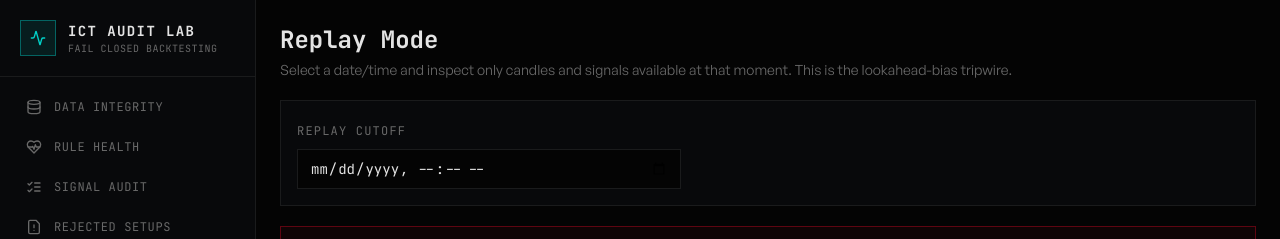
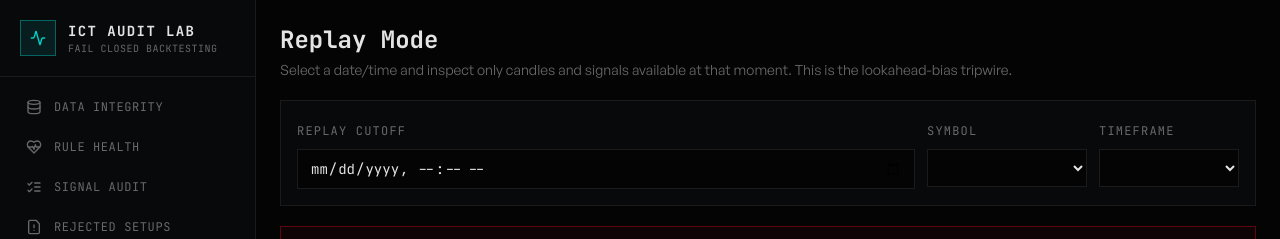
Before and after one commit to terrybrutus/Fxify-backtesting, a React (Vite) app in the folder src/frontend/: page /replay in a window 1280 px wide. Shown: the top 239 px of the page. Built offline with nearby package versions, Linux system fonts and the light colour scheme; what @caffeineai/core-infrastructure would draw is missing.

Commit message:
Fix audit health and replay filtering
Treat invalid CSV rows as non-fatal integrity warnings, align rule health checks with symbol-separated calculations, and add symbol/timeframe filtering to replay and rejected setup views.

```diff
--- a/src/frontend/src/lib/strategyEngine.ts
+++ b/src/frontend/src/lib/strategyEngine.ts
@@ -176,6 +176,7 @@ export function buildIntegrityReport(
     timeframes.includes(Timeframe.H1) && timeframes.includes(Timeframe.Daily);
   const requiredFieldsPresent = missingColumns.length === 0;
   const blockers: string[] = [];
+  const warnings: string[] = [];
   if (candles.length === 0) blockers.push("No real candle data loaded.");
   if (!requiredFieldsPresent)
     blockers.push(
@@ -184,7 +185,7 @@ export function buildIntegrityReport(
   if (!hasRequiredTimeframes)
     blockers.push("Minimum viable test requires both 1H and 1D candles.");
   if (invalidRows > 0)
-    blockers.push(`${invalidRows} row(s) were rejected during CSV validation.`);
+    warnings.push(`${invalidRows} row(s) were rejected during CSV validation.`);
   if (duplicateCandles > 0)
     blockers.push(`${duplicateCandles} duplicate candle timestamp(s) found.`);
 
@@ -208,6 +209,7 @@ export function buildIntegrityReport(
       hasRequiredTimeframes &&
       duplicateCandles === 0,
     blockers,
+    warnings,
   };
 }
 
@@ -366,7 +368,13 @@ export function deriveSundayLevels(candles: Candle[]): SundayLevel[] {
       date.getUTCMonth(),
       date.getUTCDate(),
     );
-    if (levels.some((level) => Number(level.weekTimestamp) === weekKey))
+    if (
+      levels.some(
+        (level) =>
+          level.symbol === candle.symbol &&
+          Number(level.weekTimestamp) === weekKey,
+      )
+    )
       continue;
     const sundayCandles = h1.filter((item) => {
       const itemDate = new Date(ms(item));
@@ -794,8 +802,21 @@ export function runHealthChecks(
   integrity: DataIntegrityReport,
 ): RuleHealthCheck[] {
   const fixture = [1, 2, 3, 4, 5, 6, 7];
-  const h1 = byTimeframe(candles, Timeframe.H1);
-  const fvgs = detectFvgs(h1);
+  const symbols = [...new Set(candles.map((candle) => candle.symbol))];
+  const h1Groups = symbols.map((symbol) =>
+    byTimeframe(bySymbol(candles, symbol), Timeframe.H1),
+  );
+  const h1 = h1Groups.flat();
+  const fvgCount = h1Groups.reduce(
+    (sum, group) => sum + detectFvgs(group).length,
+    0,
+  );
+  const hardGatePasses =
+    integrity.mode === "real" &&
+    candles.length > 0 &&
+    integrity.requiredFieldsPresent &&
+    integrity.hasRequiredTimeframes &&
+    integrity.duplicateCandles === 0;
   return [
     {
       name: "Mock-data rejection",
@@ -829,8 +850,8 @@ export function runHealthChecks(
     },
     {
       name: "FVG detection",
-      passed: h1.length < 3 || Array.isArray(fvgs),
-      detail: `${fvgs.length} FVG zone(s) detected from imported 1H data.`,
+      passed: h1.length < 3 || fvgCount >= 0,
+      detail: `${fvgCount} FVG zone(s) detected from symbol-separated 1H data.`,
     },
     {
       name: "Sunday levels",
@@ -853,9 +874,10 @@ export function runHealthChecks(
     },
     {
       name: "Fail closed",
-      passed: !integrity.canRunBacktest || integrity.blockers.length === 0,
-      detail:
-        "Results are refused whenever required data/settings are missing.",
+      passed: integrity.canRunBacktest === hardGatePasses,
+      detail: integrity.canRunBacktest
+        ? "Integrity gate opened only after real data, required columns, and 1H plus 1D candles were present."
+        : "Integrity gate stays closed while required data, columns, or timeframes are missing.",
     },
   ];
 }
--- a/src/frontend/src/pages/RejectedSetupsPage.tsx
+++ b/src/frontend/src/pages/RejectedSetupsPage.tsx
@@ -1,12 +1,43 @@
 import { useStrategyWorkspace } from "@/hooks/useStrategyWorkspace";
+import { Timeframe } from "@/types/strategy";
 import { FileWarning } from "lucide-react";
+import { useMemo, useState } from "react";
 
 export default function RejectedSetupsPage() {
   const { run } = useStrategyWorkspace();
-  const rejected = run.rejectedSignals.slice(0, 100);
+  const symbols = useMemo(
+    () =>
+      [...new Set(run.rejectedSignals.map((signal) => signal.symbol))].sort(),
+    [run.rejectedSignals],
+  );
+  const [selectedSymbol, setSelectedSymbol] = useState("all");
+  const [selectedTimeframe, setSelectedTimeframe] = useState("all");
+  const timeframes = useMemo(
+    () =>
+      [...new Set(run.rejectedSignals.map((signal) => signal.timeframe))].sort(
+        (a, b) =>
+          Object.values(Timeframe).indexOf(a) -
+          Object.values(Timeframe).indexOf(b),
+      ),
+    [run.rejectedSignals],
+  );
+  const rejected = useMemo(
+    () =>
+      run.rejectedSignals
+        .filter(
+          (signal) =>
+            (selectedSymbol === "all" || signal.symbol === selectedSymbol) &&
+            (selectedTimeframe === "all" ||
+              signal.timeframe === selectedTimeframe),
+        )
+        .sort((a, b) => b.timestamp - a.timestamp)
+        .slice(0, 100),
+    [run.rejectedSignals, selectedSymbol, selectedTimeframe],
+  );
 
   return (
     <div className="space-y-5 p-4 md:p-6" data-ocid="rejected.page">
+      <div className="flex flex-col gap-3 md:flex-row md:items-end md:justify-between">
         <div>
           <h1 className="font-display text-2xl font-bold">Rejected Setups</h1>
           <p className="mt-1 max-w-3xl text-sm text-muted-foreground">
@@ -15,6 +46,33 @@ export default function RejectedSetupsPage() {
             missing confluence.
           </p>
         </div>
+        <div className="flex gap-2">
+          <select
+            className="border border-border bg-background px-3 py-2 font-mono text-xs"
+            value={selectedSymbol}
+            onChange={(event) => setSelectedSymbol(event.target.value)}
+          >
+            <option value="all">All symbols</option>
+            {symbols.map((symbol) => (
+              <option key={symbol} value={symbol}>
+                {symbol}
+              </option>
+            ))}
+          </select>
+          <select
+            className="border border-border bg-background px-3 py-2 font-mono text-xs"
+            value={selectedTimeframe}
+            onChange={(event) => setSelectedTimeframe(event.target.value)}
+          >
+            <option value="all">All TFs</option>
+            {timeframes.map((timeframe) => (
+              <option key={timeframe} value={timeframe}>
+                {timeframe}
+              </option>
+            ))}
+          </select>
+        </div>
+      </div>
       {!run.integrity.canRunBacktest ? (
         <div className="border border-destructive/40 bg-destructive/5 p-6 text-sm text-muted-foreground">
           Rejected setup logs are unavailable until real 1H and 1D data is
@@ -22,38 +80,41 @@ export default function RejectedSetupsPage() {
         </div>
       ) : rejected.length === 0 ? (
         <div className="border border-border bg-card p-6 text-sm text-muted-foreground">
-          No rejected candidates were logged with the current data and threshold.
+          No rejected candidates matched the current filters.
         </div>
       ) : (
         <div className="overflow-x-auto border border-border bg-card">
-          <table className="w-full min-w-[900px] text-left font-mono text-xs">
+          <table className="w-full min-w-[980px] text-left font-mono text-xs">
             <thead className="border-b border-border bg-muted/30 text-muted-foreground">
               <tr>
                 <th className="px-3 py-2">Time</th>
                 <th className="px-3 py-2">Symbol</th>
+                <th className="px-3 py-2">TF</th>
                 <th className="px-3 py-2">Score</th>
                 <th className="px-3 py-2">Market</th>
-                <th className="px-3 py-2">Missing / Blockers</th>
+                <th className="px-3 py-2">Rejected Because</th>
               </tr>
             </thead>
             <tbody>
               {rejected.map((signal) => {
                 const missing = signal.reasons
                   .filter((reason) => !reason.passed)
-                  .map((reason) => reason.label);
+                  .map((reason) => `Missing: ${reason.label}`);
                 const blockers = signal.blockers
                   .filter((blocker) => blocker.passed)
-                  .map((blocker) => blocker.label);
+                  .map((blocker) => `Blocked: ${blocker.label}`);
                 return (
                   <tr key={signal.id} className="border-b border-border/50">
                     <td className="px-3 py-2">
                       {new Date(signal.timestamp).toISOString()}
                     </td>
                     <td className="px-3 py-2">{signal.symbol}</td>
+                    <td className="px-3 py-2">{signal.timeframe}</td>
                     <td className="px-3 py-2">{signal.score}/7</td>
                     <td className="px-3 py-2">{signal.marketState}</td>
                     <td className="px-3 py-2 text-muted-foreground">
-                      {[...blockers, ...missing].join("; ") || "No reason captured"}
+                      {[...blockers, ...missing].join("; ") ||
+                        "No reason captured"}
                     </td>
                   </tr>
                 );
@@ -64,8 +125,8 @@ export default function RejectedSetupsPage() {
       )}
       <div className="flex items-center gap-2 text-xs text-muted-foreground">
         <FileWarning className="h-4 w-4 text-primary" />
-        Showing the first 100 rejected candidates for scanability; export JSON
-        for the complete log.
+        Showing the latest 100 rejected candidates for the selected filters;
+        export JSON for the complete log.
       </div>
     </div>
   );
--- a/src/frontend/src/pages/ReplayPage.tsx
+++ b/src/frontend/src/pages/ReplayPage.tsx
@@ -1,29 +1,75 @@
 import { useStrategyWorkspace } from "@/hooks/useStrategyWorkspace";
 import { Timeframe } from "@/types/strategy";
 import { RotateCcw } from "lucide-react";
-import { useMemo, useState } from "react";
+import { useEffect, useMemo, useState } from "react";
+
+const TIMEFRAME_ORDER = [
+  Timeframe.M1,
+  Timeframe.M5,
+  Timeframe.M15,
+  Timeframe.H1,
+  Timeframe.H4,
+  Timeframe.Daily,
+  Timeframe.Weekly,
+];
 
 export default function ReplayPage() {
   const { candles, run } = useStrategyWorkspace();
-  const h1 = candles
-    .filter((candle) => candle.timeframe === Timeframe.H1)
-    .sort((a, b) => Number(a.timestamp) - Number(b.timestamp));
-  const defaultTime = h1.at(-1)
-    ? new Date(Number(h1.at(-1)!.timestamp)).toISOString().slice(0, 16)
+  const symbols = useMemo(
+    () => [...new Set(candles.map((candle) => candle.symbol))].sort(),
+    [candles],
+  );
+  const [selectedSymbol, setSelectedSymbol] = useState("");
+  const [timeframe, setTimeframe] = useState<Timeframe>(Timeframe.H1);
+  const symbol = selectedSymbol || symbols[0] || "";
+  const availableTimeframes = useMemo(() => {
+    const set = new Set(
+      candles
+        .filter((candle) => !symbol || candle.symbol === symbol)
+        .map((candle) => candle.timeframe),
+    );
+    return TIMEFRAME_ORDER.filter((item) => set.has(item));
+  }, [candles, symbol]);
+  const activeTimeframe = availableTimeframes.includes(timeframe)
+    ? timeframe
+    : (availableTimeframes[0] ?? timeframe);
+  const replayCandles = useMemo(
+    () =>
+      candles
+        .filter(
+          (candle) =>
+            candle.symbol === symbol && candle.timeframe === activeTimeframe,
+        )
+        .sort((a, b) => Number(a.timestamp) - Number(b.timestamp)),
+    [candles, symbol, activeTimeframe],
+  );
+  const defaultTime = replayCandles.at(-1)
+    ? new Date(Number(replayCandles.at(-1)!.timestamp))
+        .toISOString()
+        .slice(0, 16)
     : "";
-  const [replayTime, setReplayTime] = useState(defaultTime);
+  const [replayTime, setReplayTime] = useState("");
+
+  useEffect(() => {
+    if (!replayTime && defaultTime) setReplayTime(defaultTime);
+  }, [defaultTime, replayTime]);
 
   const cutoff = replayTime ? Date.parse(replayTime) : 0;
-  const visibleCandles = h1.filter(
+  const visibleCandles = replayCandles.filter(
     (candle) => Number(candle.timestamp) <= cutoff,
   );
   const visibleSignals = useMemo(
     () =>
       [...run.acceptedSignals, ...run.rejectedSignals]
-        .filter((signal) => signal.availableAt <= cutoff)
+        .filter(
+          (signal) =>
+            signal.symbol === symbol &&
+            signal.timeframe === activeTimeframe &&
+            signal.availableAt <= cutoff,
+        )
         .slice(-12)
         .reverse(),
-    [run, cutoff],
+    [run, cutoff, symbol, activeTimeframe],
   );
 
   return (
@@ -36,19 +82,53 @@ export default function ReplayPage() {
         </p>
       </div>
       <div className="border border-border bg-card p-4">
-        <label
-          htmlFor="replay-cutoff"
-          className="font-mono text-xs uppercase tracking-widest text-muted-foreground"
-        >
+        <div className="grid gap-3 md:grid-cols-[1fr_160px_140px]">
+          <label className="block">
+            <span className="font-mono text-xs uppercase tracking-widest text-muted-foreground">
               Replay cutoff
-        </label>
+            </span>
             <input
-          id="replay-cutoff"
-          className="mt-2 block w-full max-w-sm border border-border bg-background px-3 py-2 font-mono text-sm"
+              className="mt-2 block w-full border border-border bg-background px-3 py-2 font-mono text-sm"
               type="datetime-local"
               value={replayTime}
               onChange={(event) => setReplayTime(event.target.value)}
             />
+          </label>
+          <label className="block">
+            <span className="font-mono text-xs uppercase tracking-widest text-muted-foreground">
+              Symbol
+            </span>
+            <select
+              className="mt-2 block w-full border border-border bg-background px-3 py-2 font-mono text-sm"
+              value={symbol}
+              onChange={(event) => setSelectedSymbol(event.target.value)}
+            >
+              {symbols.map((option) => (
+                <option key={option} value={option}>
+                  {option}
+                </option>
+              ))}
+            </select>
+          </label>
+          <label className="block">
+            <span className="font-mono text-xs uppercase tracking-widest text-muted-foreground">
+              Timeframe
+            </span>
+            <select
+              className="mt-2 block w-full border border-border bg-background px-3 py-2 font-mono text-sm"
+              value={activeTimeframe}
+              onChange={(event) =>
+                setTimeframe(event.target.value as Timeframe)
+              }
+            >
+              {availableTimeframes.map((option) => (
+                <option key={option} value={option}>
+                  {option}
+                </option>
+              ))}
+            </select>
+          </label>
+        </div>
       </div>
       {!run.integrity.canRunBacktest ? (
         <div className="border border-destructive/40 bg-destructive/5 p-6 text-sm text-muted-foreground">
@@ -59,13 +139,16 @@ export default function ReplayPage() {
           <div className="border border-border bg-card p-4">
             <div className="mb-3 flex items-center gap-2 font-mono text-xs uppercase tracking-widest text-muted-foreground">
               <RotateCcw className="h-4 w-4 text-primary" />
-              Candles known then: {visibleCandles.length}
+              {symbol} {activeTimeframe} candles known then:{" "}
+              {visibleCandles.length}
             </div>
             <div className="h-[420px] overflow-auto border border-border bg-background">
-              <table className="w-full min-w-[720px] font-mono text-xs">
+              <table className="w-full min-w-[820px] font-mono text-xs">
                 <thead className="sticky top-0 border-b border-border bg-card text-muted-foreground">
                   <tr>
                     <th className="px-3 py-2 text-left">Time</th>
+                    <th className="px-3 py-2 text-left">Symbol</th>
+                    <th className="px-3 py-2 text-left">TF</th>
                     <th className="px-3 py-2 text-right">Open</th>
                     <th className="px-3 py-2 text-right">High</th>
                     <th className="px-3 py-2 text-right">Low</th>
@@ -75,12 +158,14 @@ export default function ReplayPage() {
                 <tbody>
                   {visibleCandles.slice(-200).map((candle) => (
                     <tr
-                      key={candle.timestamp.toString()}
+                      key={`${candle.symbol}-${candle.timeframe}-${candle.timestamp.toString()}`}
                       className="border-b border-border/40"
                     >
                       <td className="px-3 py-1.5">
                         {new Date(Number(candle.timestamp)).toISOString()}
                       </td>
+                      <td className="px-3 py-1.5">{candle.symbol}</td>
+                      <td className="px-3 py-1.5">{candle.timeframe}</td>
                       <td className="px-3 py-1.5 text-right">
                         {candle.open.toFixed(2)}
                       </td>
@@ -100,19 +185,30 @@ export default function ReplayPage() {
             </div>
           </div>
           <div className="space-y-3">
-            {visibleSignals.map((signal) => (
-              <div key={signal.id} className="border border-border bg-card p-3">
+            {visibleSignals.length === 0 ? (
+              <div className="border border-border bg-card p-4 text-sm text-muted-foreground">
+                No {symbol} {activeTimeframe} signal candidates existed by this
+                cutoff.
+              </div>
+            ) : (
+              visibleSignals.map((signal) => (
+                <div
+                  key={signal.id}
+                  className="border border-border bg-card p-3"
+                >
                   <p className="font-mono text-[10px] text-muted-foreground">
-                  {new Date(signal.timestamp).toISOString()}
+                    {new Date(signal.timestamp).toISOString()} | {signal.symbol}
                   </p>
                   <p className="mt-1 font-mono text-xs font-bold">
-                  {signal.accepted ? "ACCEPTED" : "REJECTED"} | {signal.score}/7
+                    {signal.accepted ? "ACCEPTED" : "REJECTED"} | {signal.score}
+                    /7
                   </p>
                   <p className="mt-2 text-xs text-muted-foreground">
                     {signal.explanation}
                   </p>
                 </div>
-            ))}
+              ))
+            )}
           </div>
         </div>
       )}
--- a/src/frontend/src/types/strategy.ts
+++ b/src/frontend/src/types/strategy.ts
@@ -60,6 +60,7 @@ export interface DataIntegrityReport {
   requiredFieldsPresent: boolean;
   canRunBacktest: boolean;
   blockers: string[];
+  warnings: string[];
 }
 
 export interface MovingAverages {
```
Also changed, not shown: src/frontend/src/pages/DataUploadPage.tsx (+7 -0 lines). Lines whose indentation alone changed are shown as unchanged.
